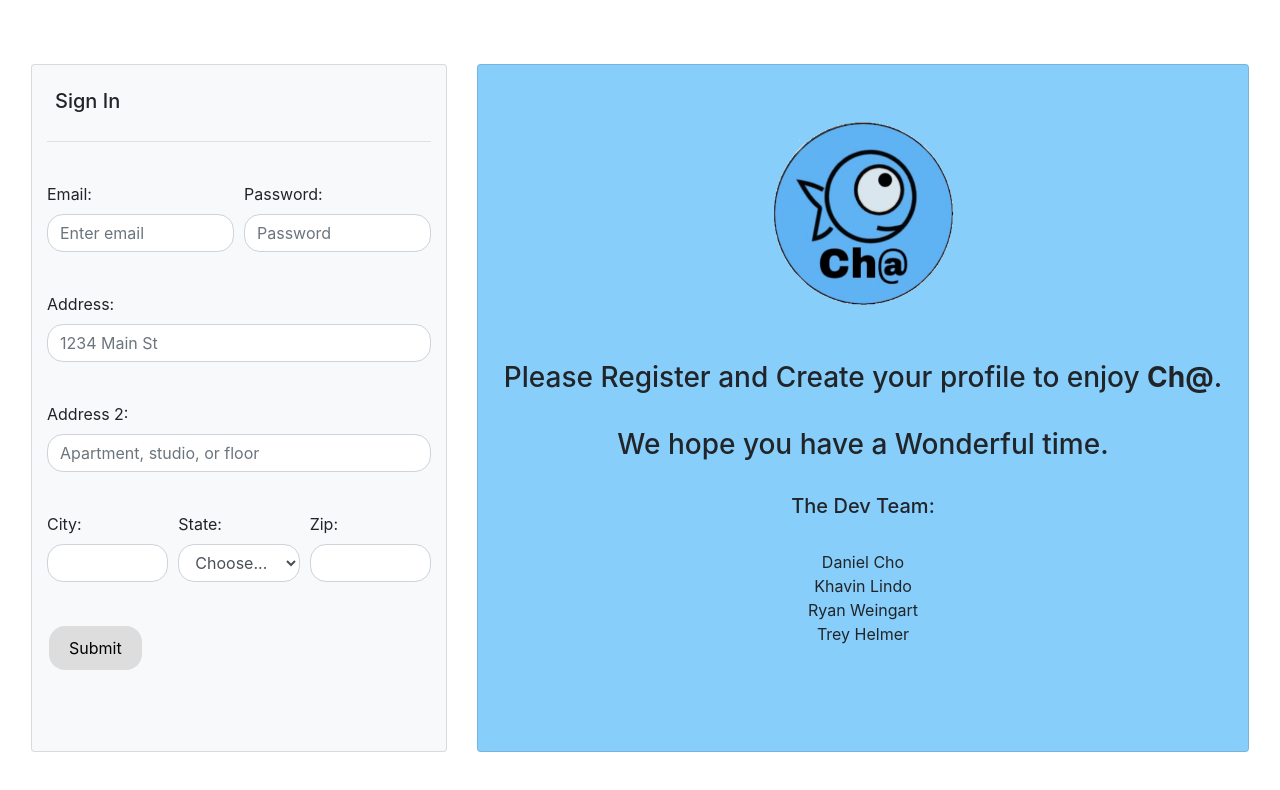
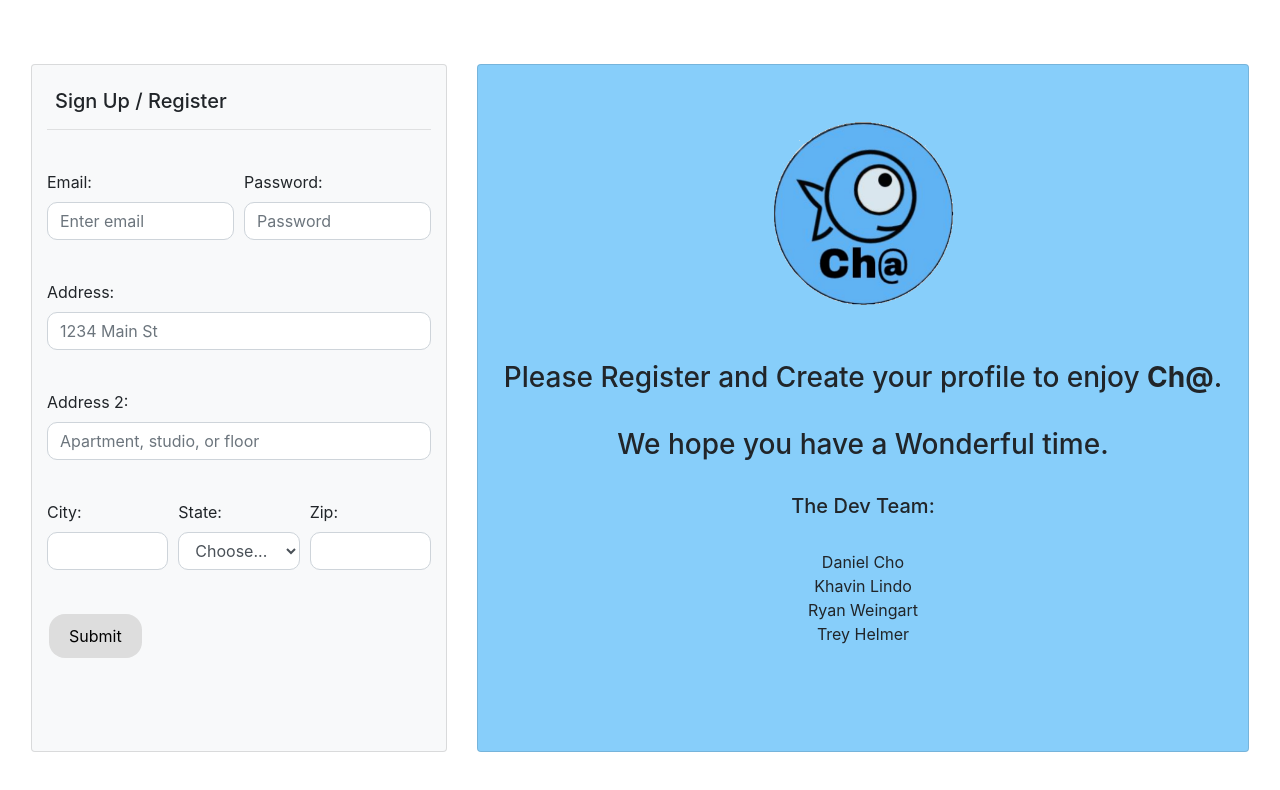
Before and after one commit to catnap89/HelloWorldCommunity, a React (Create React App) app in the folder client/: page /SignUp in a window 1280 px wide. Shown: the top 790 px of the page. Built offline with nearby package versions, Linux system fonts and the light colour scheme.

Commit message:
more minor fixes to signup pages

```diff
--- a/client/src/pages/SignIn/SignIn.js
+++ b/client/src/pages/SignIn/SignIn.js
@@ -11,7 +11,7 @@ const SignIn =(props) => (
   <CardDeck className= 'col-12 chat border-0 mt-5 mb-4 mx-auto'>
     <Card className="col-4 bg-light">
 
-    <Card.Title className="pt-4 pl-2">Sign In</Card.Title>
+    <Card.Title className="pt-4 pl-2 mb-0">Sign In</Card.Title>
      <hr />
      <br />
 <Form>
--- a/client/src/pages/SignIn/signin.css
+++ b/client/src/pages/SignIn/signin.css
@@ -20,6 +20,6 @@
   }
 
   .form {
-    border-radius: 16px;
+    border-radius: 10px;
 
   }
--- a/client/src/pages/SignUp/SignUp.js
+++ b/client/src/pages/SignUp/SignUp.js
@@ -12,7 +12,7 @@ const SignUp = (props) => (
 <CardDeck className= 'col-12 p-3 chat border-0 mt-5 mb-4 mx-auto'>
 <Card className="col-4 bg-light">
 
-    <Card.Title className="pt-4 pl-2">Sign In</Card.Title>
+    <Card.Title className="pt-4 pl-2 mb-0">Sign Up / Register</Card.Title>
      <hr />
      <br />
 
--- a/client/src/pages/SignUp/signup.css
+++ b/client/src/pages/SignUp/signup.css
@@ -20,6 +20,6 @@
   }
 
   .form {
-    border-radius: 16px;
+    border-radius: 10px;
 
   }
```
